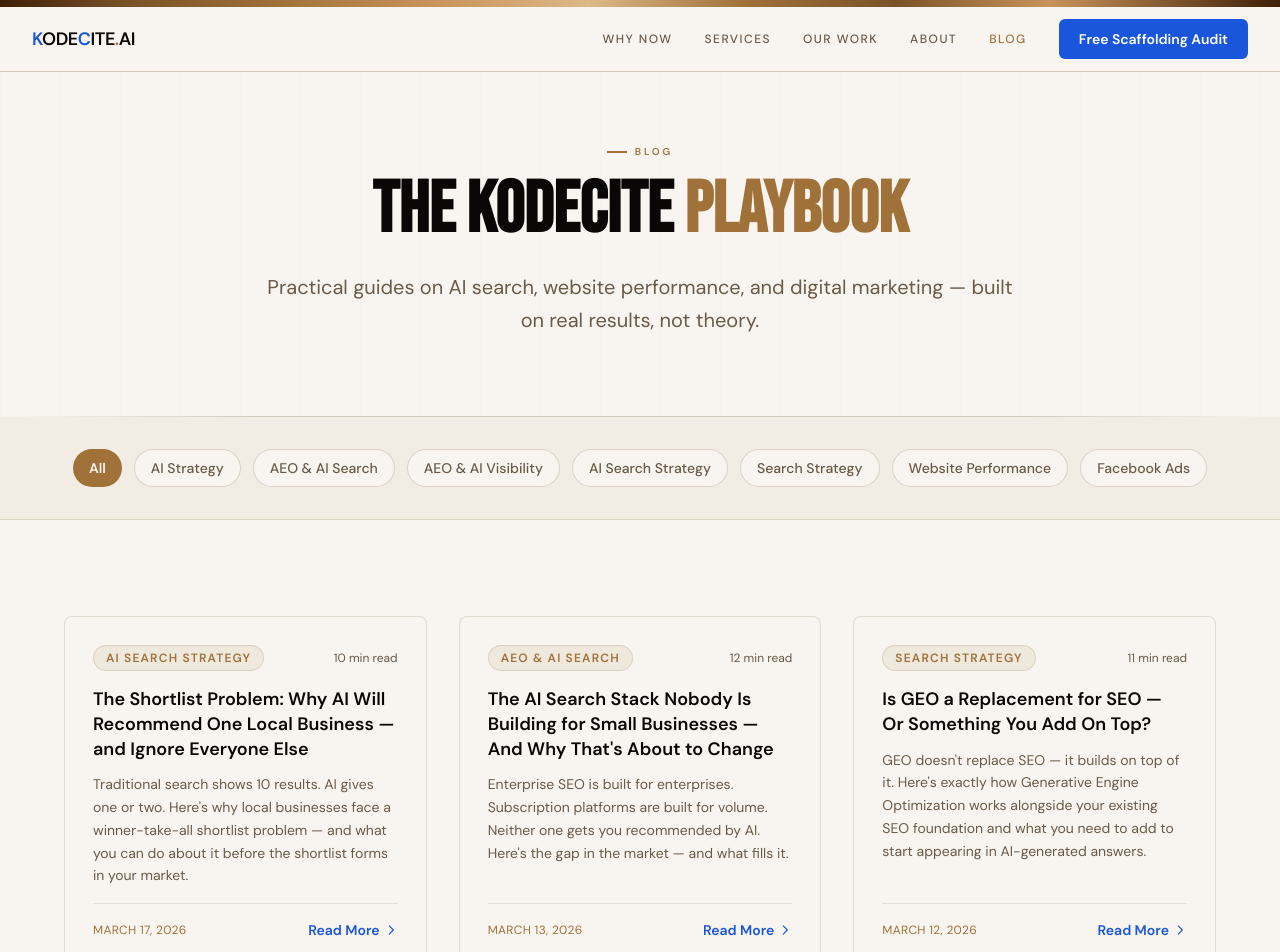
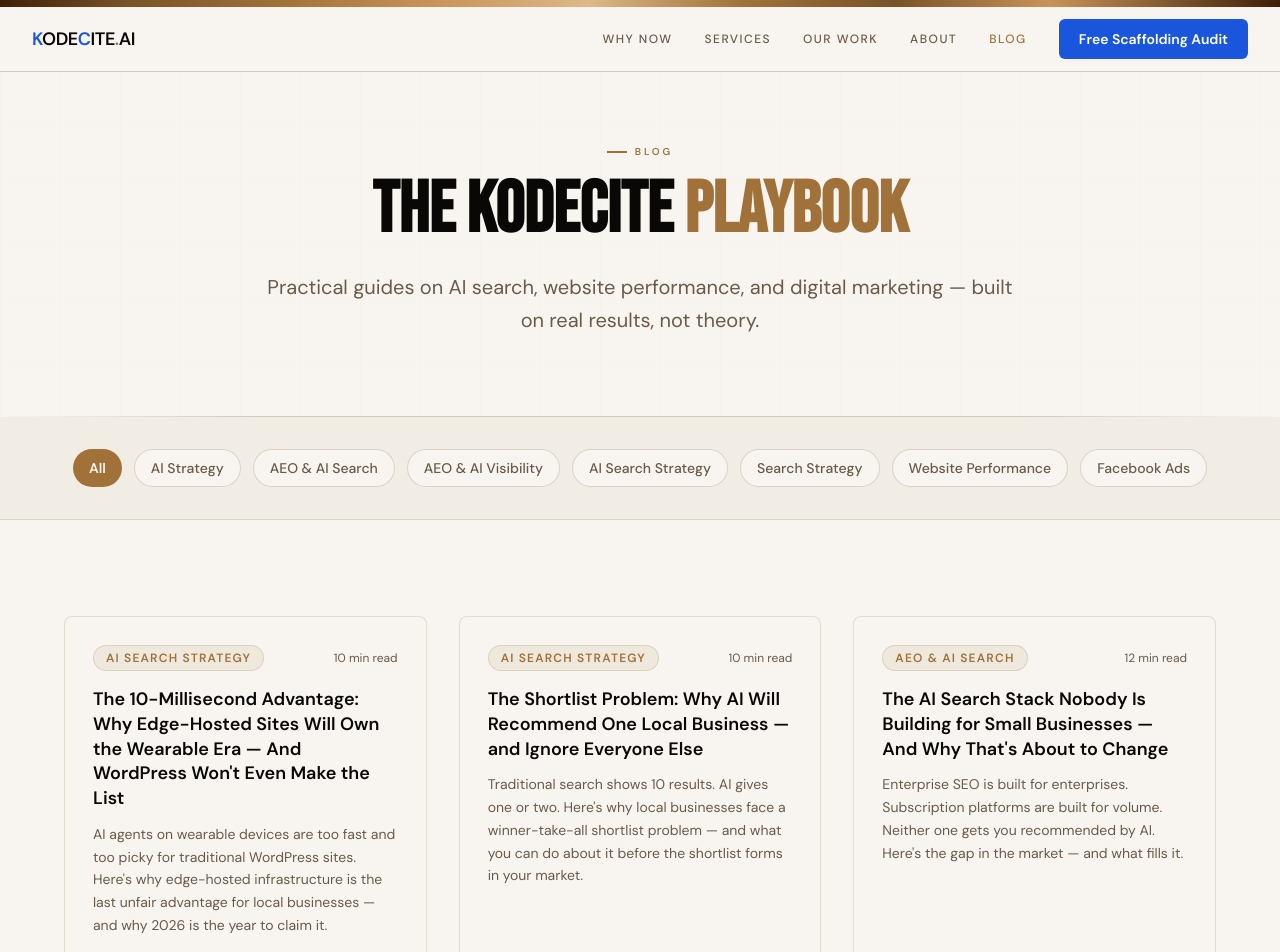
Before and after one commit to Unchainedmindprompts/Zero-Click-2nd-Website-, a Next.js app: page /blog in a window 1280 px wide. Shown: the top 952 px of the page. Built offline with nearby package versions, Linux system fonts and the light colour scheme.

Commit message:
Add 10-Millisecond Advantage to blog index
https://claude.ai/code/session_01NeSzAnNxhPH6eYvQ3r7non

```diff
--- a/app/blog/page.tsx
+++ b/app/blog/page.tsx
@@ -7,6 +7,15 @@ import ScrollReveal from '@/components/ScrollReveal';
 const categories = ['All', 'AI Strategy', 'AEO & AI Search', 'AEO & AI Visibility', 'AI Search Strategy', 'Search Strategy', 'Website Performance', 'Facebook Ads'];
 
 const blogPosts = [
+  {
+    slug: '10-millisecond-advantage-wearable-era',
+    category: 'AI Search Strategy',
+    title: 'The 10-Millisecond Advantage: Why Edge-Hosted Sites Will Own the Wearable Era — And WordPress Won\'t Even Make the List',
+    excerpt:
+      "AI agents on wearable devices are too fast and too picky for traditional WordPress sites. Here's why edge-hosted infrastructure is the last unfair advantage for local businesses — and why 2026 is the year to claim it.",
+    date: 'March 17, 2026',
+    readTime: '10 min read',
+  },
   {
     slug: 'the-shortlist-problem',
     category: 'AI Search Strategy',
```
